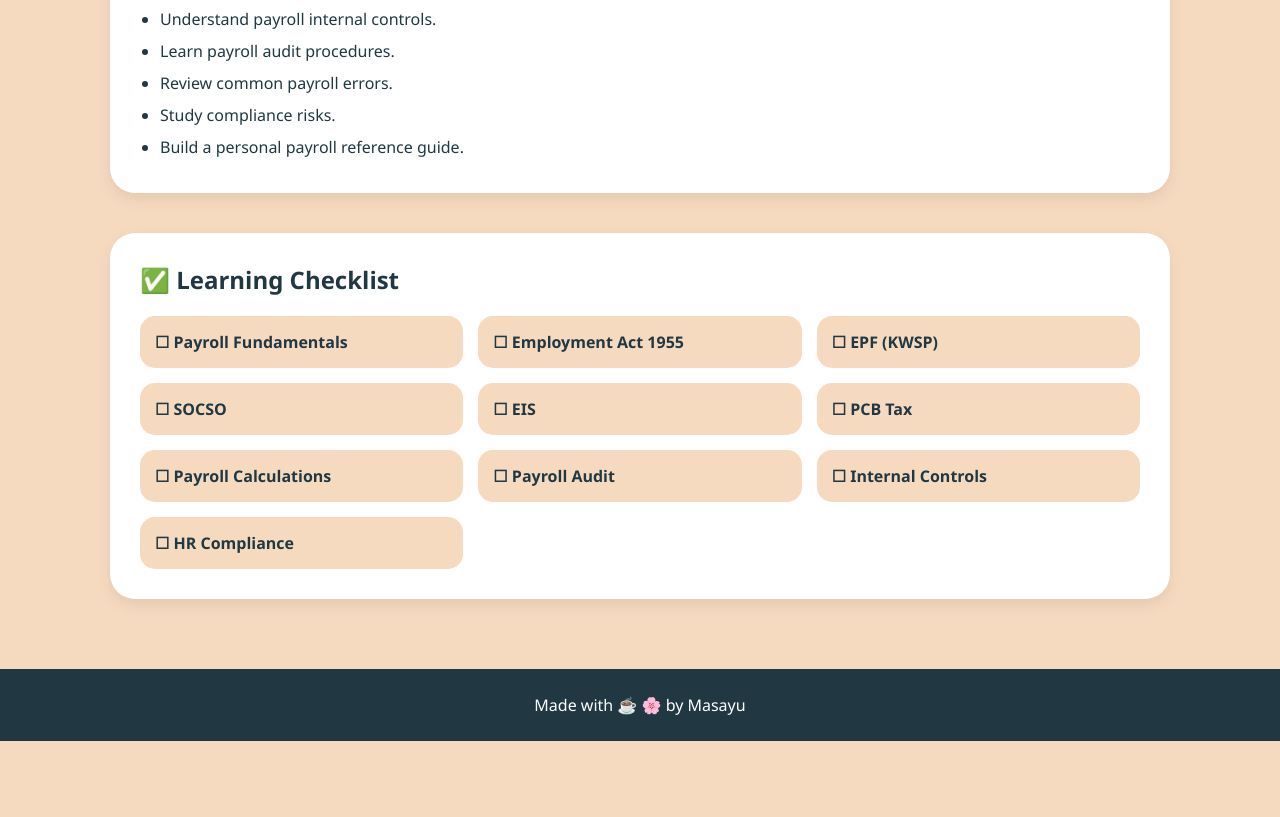
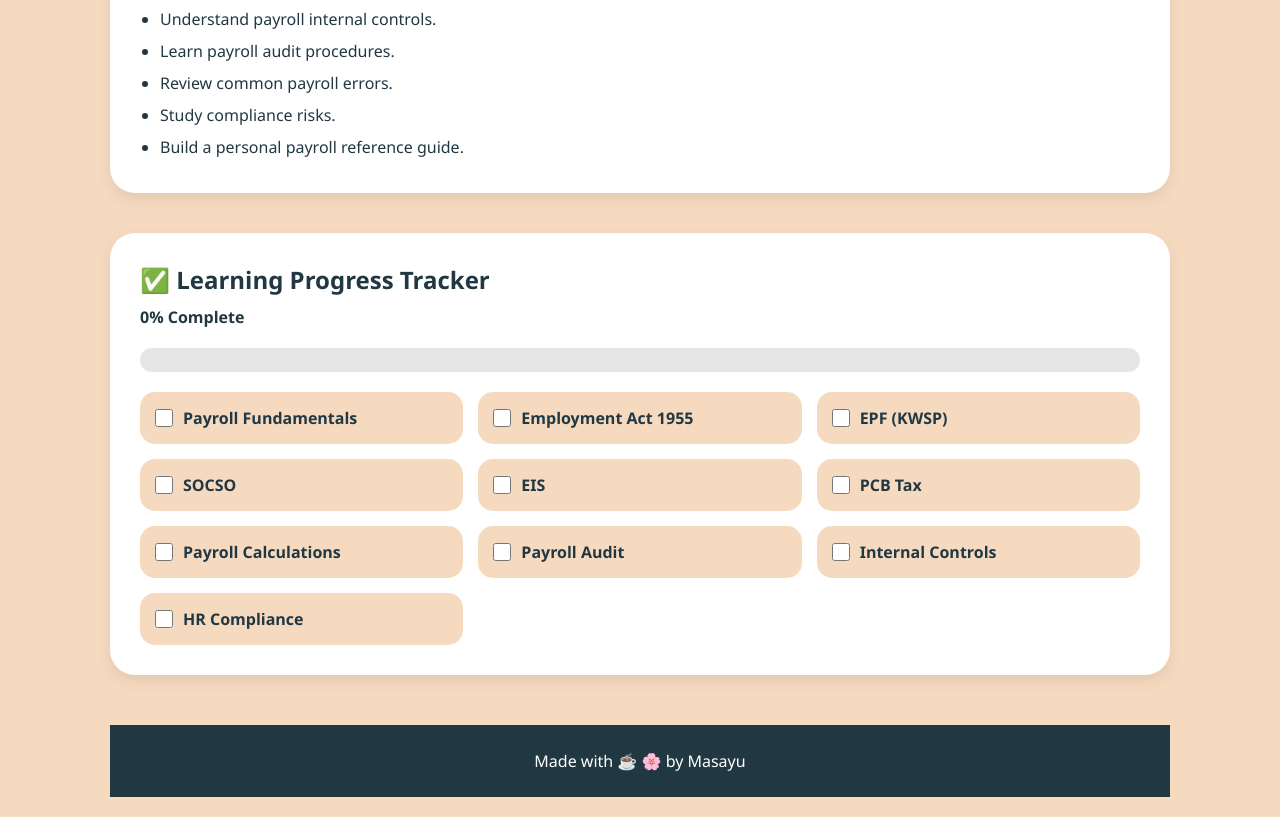
Before and after one commit to m4s4yu/payroll-study-hub, a plain HTML site: page study-plan.html in a window 1280 px wide. Shown: the part 1348-2165 px from the top of the page. Before the commit the page ends 2089 px from the top, so only its background shows below. Drawn offline with Linux system fonts and the light colour scheme.

Commit message:
Update study-plan.html

```diff
--- a/study-plan.html
+++ b/study-plan.html
@@ -118,6 +118,42 @@
             font-weight: 600;
         }
 
+        .progress-bar {
+    width: 100%;
+    height: 24px;
+    background: #e6e6e6;
+    border-radius: 999px;
+    overflow: hidden;
+    margin: 20px 0;
+}
+
+.progress-fill {
+    height: 100%;
+    width: 0%;
+    background: linear-gradient(90deg, #46B0BB, #FEAF76);
+    transition: 0.4s ease;
+}
+
+#progressText {
+    font-weight: bold;
+    margin-top: 10px;
+}
+
+.item {
+    background: #F6DAC0;
+    padding: 15px;
+    border-radius: 15px;
+    font-weight: 600;
+    display: flex;
+    align-items: center;
+    gap: 10px;
+    cursor: pointer;
+}
+
+.item input {
+    width: 18px;
+    height: 18px;
+}
         footer {
             background: #213843;
             color: white;
@@ -212,24 +248,69 @@
 
         <div class="progress-section">
 
-            <h2>✅ Learning Checklist</h2>
+    <h2>✅ Learning Progress Tracker</h2>
 
-            <div class="checklist">
-                <div class="item">☐ Payroll Fundamentals</div>
-                <div class="item">☐ Employment Act 1955</div>
-                <div class="item">☐ EPF (KWSP)</div>
-                <div class="item">☐ SOCSO</div>
-                <div class="item">☐ EIS</div>
-                <div class="item">☐ PCB Tax</div>
-                <div class="item">☐ Payroll Calculations</div>
-                <div class="item">☐ Payroll Audit</div>
-                <div class="item">☐ Internal Controls</div>
-                <div class="item">☐ HR Compliance</div>
-            </div>
+    <p id="progressText">0% Complete</p>
 
-        </div>
+    <div class="progress-bar">
+        <div class="progress-fill" id="progressFill"></div>
+    </div>
+
+    <div class="checklist">
+
+        <label class="item">
+            <input type="checkbox" class="topic-check">
+            Payroll Fundamentals
+        </label>
+
+        <label class="item">
+            <input type="checkbox" class="topic-check">
+            Employment Act 1955
+        </label>
+
+        <label class="item">
+            <input type="checkbox" class="topic-check">
+            EPF (KWSP)
+        </label>
+
+        <label class="item">
+            <input type="checkbox" class="topic-check">
+            SOCSO
+        </label>
+
+        <label class="item">
+            <input type="checkbox" class="topic-check">
+            EIS
+        </label>
+
+        <label class="item">
+            <input type="checkbox" class="topic-check">
+            PCB Tax
+        </label>
+
+        <label class="item">
+            <input type="checkbox" class="topic-check">
+            Payroll Calculations
+        </label>
+
+        <label class="item">
+            <input type="checkbox" class="topic-check">
+            Payroll Audit
+        </label>
+
+        <label class="item">
+            <input type="checkbox" class="topic-check">
+            Internal Controls
+        </label>
+
+        <label class="item">
+            <input type="checkbox" class="topic-check">
+            HR Compliance
+        </label>
 
     </div>
+
+</div>
 
     <footer>
         Made with ☕ 🌸 by Masayu
```
